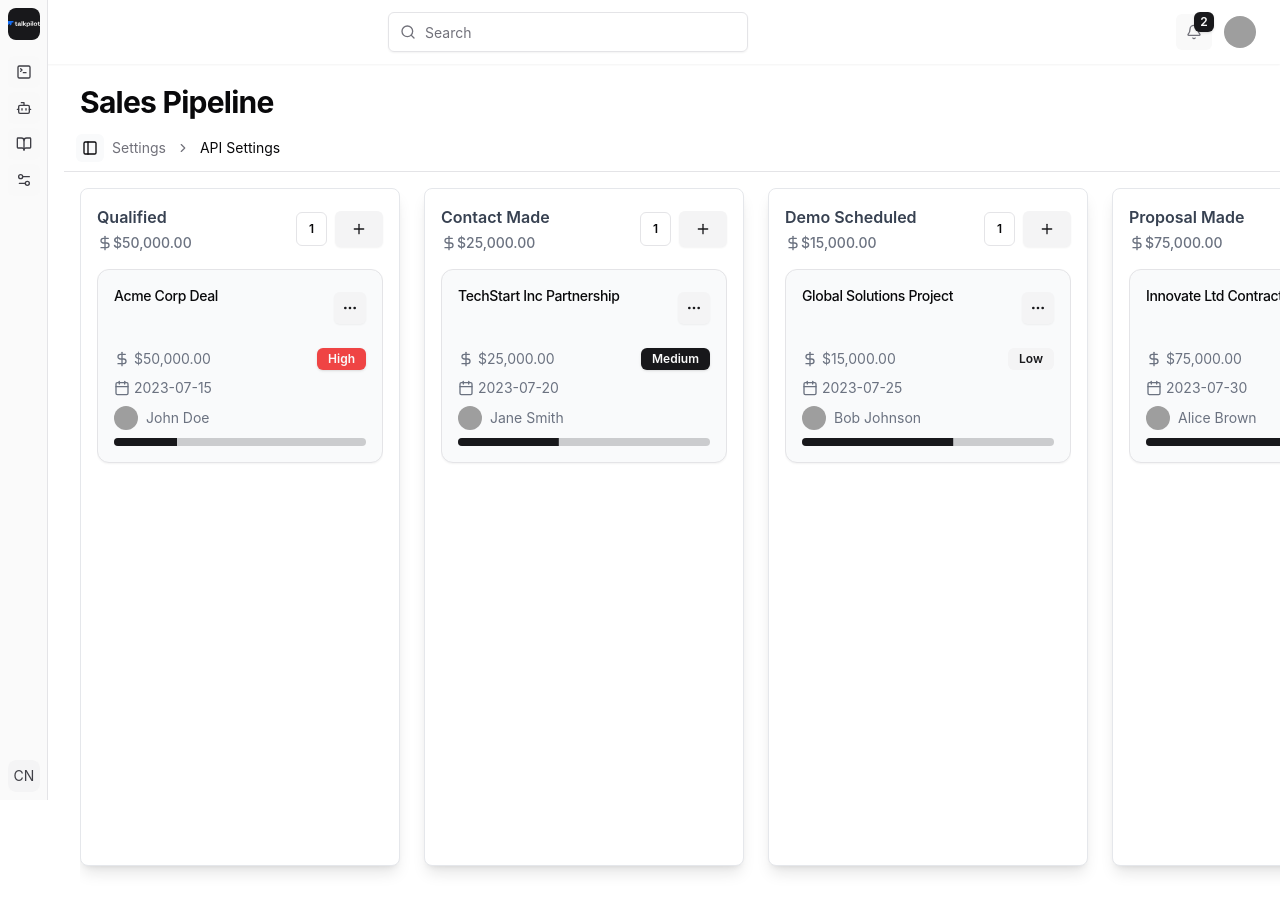
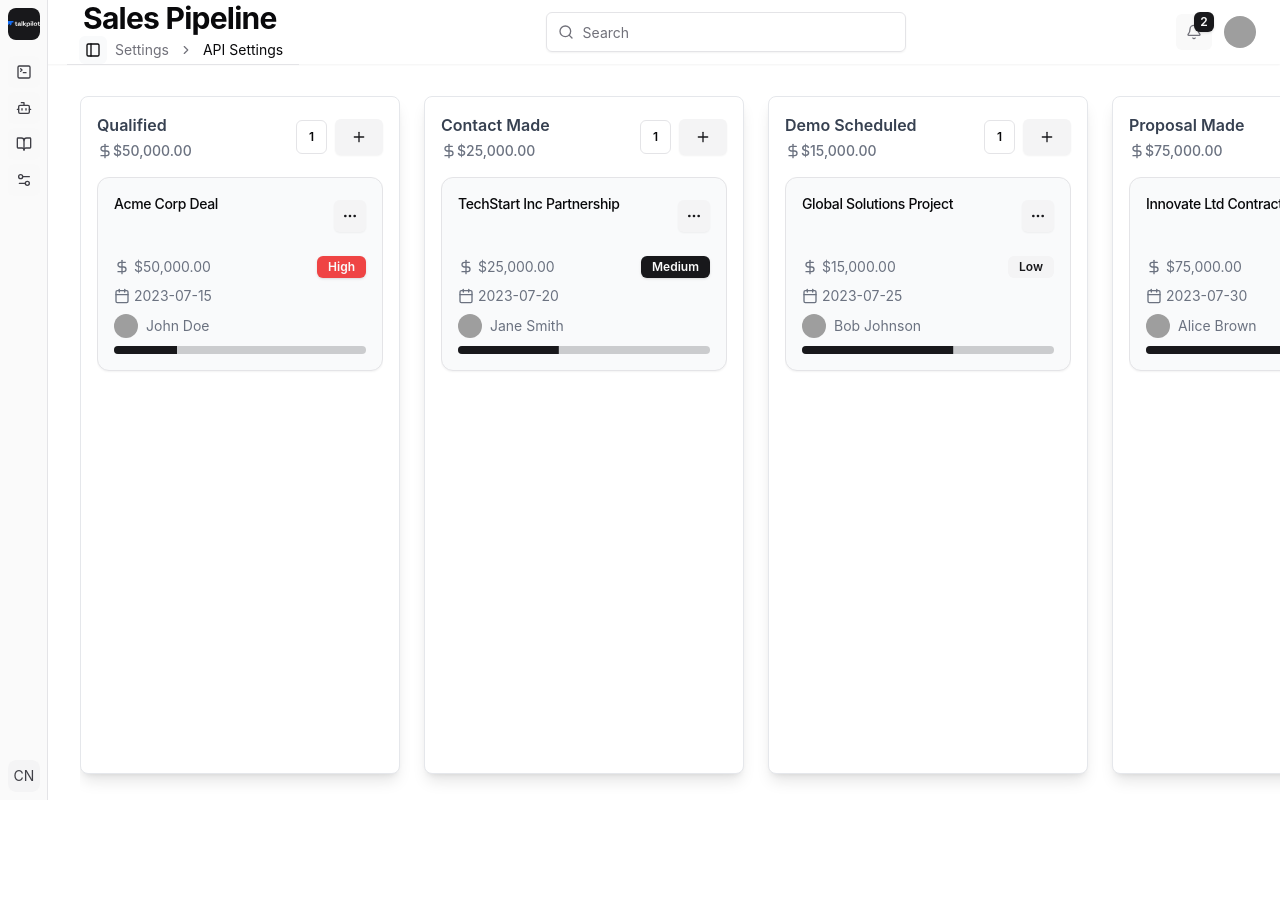
Before and after one commit to bdnaeem3/anas-client, a React (Vite) app: page /kanban in a window 1280 px wide. Shown: the top 912 px of the page. After the commit the page ends 864 px from the top, so only its background shows below. Built offline with nearby package versions, Linux system fonts and the light colour scheme; grey boxes are pictures that could not be loaded.

Commit message:
Breadcrumb moved to navbar and used Redux for managing sidebar toggle

```diff
--- a/src/actions/auth.js
+++ b/src/actions/auth.js
@@ -70,3 +70,9 @@ export const getUserSuccess = ({ userInfo }) => {
         }
     }
 }
+
+export const toggleSidebarOpen = () => {
+    return {
+        type: 'SIDEBAR_TOGGLE'
+    }
+}
--- a/src/components/ui/sidebar.jsx
+++ b/src/components/ui/sidebar.jsx
@@ -16,6 +16,8 @@ import {
   TooltipProvider,
   TooltipTrigger,
 } from "@/components/ui/tooltip"
+import { useDispatch, useSelector } from "react-redux";
+import { toggleSidebarOpen } from "@/actions/auth";
 
 const SIDEBAR_COOKIE_NAME = "sidebar_state"
 const SIDEBAR_COOKIE_MAX_AGE = 60 * 60 * 24 * 7
@@ -48,6 +50,7 @@ const SidebarProvider = React.forwardRef((
   ref
 ) => {
   const isMobile = useIsMobile()
+  const {sidebarOpen} = useSelector(state=>state.Auth)
   const [openMobile, setOpenMobile] = React.useState(false)
 
   // This is the internal state of the sidebar.
@@ -102,6 +105,10 @@ const SidebarProvider = React.forwardRef((
     setOpenMobile,
     toggleSidebar,
   }), [state, open, setOpen, isMobile, openMobile, setOpenMobile, toggleSidebar])
+
+  React.useEffect(()=> {
+    setOpen(sidebarOpen)
+  }, [sidebarOpen])
 
   return (
     (<SidebarContext.Provider value={contextValue}>
@@ -217,7 +224,8 @@ const Sidebar = React.forwardRef((
 Sidebar.displayName = "Sidebar"
 
 const SidebarTrigger = React.forwardRef(({ className, onClick, ...props }, ref) => {
-  const { toggleSidebar } = useSidebar()
+  // const { toggleSidebar } = useSidebar()
+  const dispatch = useDispatch()
 
   return (
     (<Button
@@ -227,8 +235,9 @@ const SidebarTrigger = React.forwardRef(({ className, onClick, ...props }, ref)
       size="icon"
       className={cn("h-7 w-7", className)}
       onClick={(event) => {
-        onClick?.(event)
-        toggleSidebar()
+        // onClick?.(event)
+        // toggleSidebar()
+        dispatch(toggleSidebarOpen())
       }}
       {...props}>
       <PanelLeft />
@@ -268,7 +277,7 @@ const SidebarInset = React.forwardRef(({ className, ...props }, ref) => {
     (<main
       ref={ref}
       className={cn(
-        "relative flex min-h-svh flex-1 flex-col bg-background",
+        "relative flex flex-1 flex-col bg-background",
         "peer-data-[variant=inset]:min-h-[calc(100svh-theme(spacing.4))] md:peer-data-[variant=inset]:m-2 md:peer-data-[state=collapsed]:peer-data-[variant=inset]:ml-2 md:peer-data-[variant=inset]:ml-0 md:peer-data-[variant=inset]:rounded-xl md:peer-data-[variant=inset]:shadow",
         className
       )}
--- a/src/layout/nav/Navbar.jsx
+++ b/src/layout/nav/Navbar.jsx
@@ -6,11 +6,23 @@ import { Button } from "@/components/ui/button"
 import { DropdownMenu, DropdownMenuContent, DropdownMenuItem, DropdownMenuTrigger } from "@/components/ui/dropdown-menu"
 import { Input } from "@/components/ui/input"
 import { Separator } from "@/components/ui/separator"
+import CustomBreadcrumb from "@/theme/override/Breadcrumb"
+import { useSelector } from "react-redux"
 
 export default function Navbar() {
+  const {sidebarOpen} = useSelector(state=>state.Auth)
+
   return (
-    <nav className="w-full shadow-sm">
+    <nav className="w-full shadow-sm transition-all duration-500 ease-in-out" style={{
+      paddingLeft: sidebarOpen ? 255 : 47
+     }}>
       <div className="flex h-16 items-center justify-between gap-4">
+        <div className="ml-5">
+          <CustomBreadcrumb
+            heading="Sales Pipeline"
+          />
+        </div>
+
         {/* Search container with max width to prevent overflow */}
         <div className="flex-1 flex justify-center max-w-[800px] mx-auto px-4">
           <div className="relative w-full max-w-[360px]">
--- a/src/reducers/auth.js
+++ b/src/reducers/auth.js
@@ -8,6 +8,8 @@ const INITIAL_STATE = {
     error: null,
     message: null,
     isLoading: false,
+    sidebarOpen: false,
+    sidebarWidth: null,
 };
 
 export default function auth(state = INITIAL_STATE, action) {
@@ -67,6 +69,13 @@ export default function auth(state = INITIAL_STATE, action) {
                 isAuthenticated: false
             }
         }
+        case 'SIDEBAR_TOGGLE': {
+            return {
+                ...state,
+                sidebarOpen: !state.sidebarOpen,
+            }
+        }
+
         default: {
             return state
         }
--- a/src/sections/kanban/SalesKanban.jsx
+++ b/src/sections/kanban/SalesKanban.jsx
@@ -8,7 +8,6 @@ import { ScrollArea } from "@/components/ui/scroll-area"
 import { Avatar, AvatarFallback, AvatarImage } from "@/components/ui/avatar"
 import { Progress } from "@/components/ui/progress"
 import { AddDealDialog } from "./AddDealDialog"
-import CustomBreadcrumb from "@/theme/override/Breadcrumb"
 
 const initialTasks = [
   {
@@ -155,9 +154,7 @@ export function SalesKanban({ isSidebarOpen, setIsSidebarOpen }) {
 
   return (
     <>
-      <CustomBreadcrumb
-        heading="Sales Pipeline"
-      >
+      <div className="flex flex-1 flex-col gap-4 p-4">
         <div className="h-full bg-gradient-to-br dark:from-gray-900 dark:to-gray-800 transition-all duration-500">
           <AddDealDialog isOpen={isSidebarOpen} onClose={() => setIsSidebarOpen(false)} onSave={handleAddDeal} />
 
@@ -235,7 +232,7 @@ export function SalesKanban({ isSidebarOpen, setIsSidebarOpen }) {
             </div>
           </DragDropContext>
         </div>
-      </CustomBreadcrumb>
+      </div>
     </>
   )
 }
--- a/src/theme/override/Breadcrumb.jsx
+++ b/src/theme/override/Breadcrumb.jsx
@@ -14,12 +14,12 @@ import {
     SidebarTrigger,
 } from "@/components/ui/sidebar"
 
-const CustomBreadcrumb = ({ children, heading, links }) => {
+const CustomBreadcrumb = ({ heading, links }) => {
     return (
         <div>
             <SidebarInset>
                 <header>
-                    <div className="px-4 py-4 md:py-1 flex flex-col ">
+                    <div className="px-4 flex flex-col ">
                         {/* Main content */}
                         <div className="flex justify-between md:items-center gap-4 md:flex-row flex-col">
                             <div className="space-y-2">
@@ -27,7 +27,7 @@ const CustomBreadcrumb = ({ children, heading, links }) => {
                             </div>
                         </div>
                     </div>
-                    <div className="flex px-4 h-12 md:h-14 shrink-0 items-center gap-2 transition-[width,height] ease-linear group-has-[[data-collapsible=icon]]/sidebar-wrapper:h-12 border-b border-border">
+                    <div className="flex px-4 shrink-0 items-center gap-2 transition-[width,height] ease-linear group-has-[[data-collapsible=icon]]/sidebar-wrapper:h-12 border-b border-border">
                         <SidebarTrigger className="-ml-1 bg-gray-50" />
                         {/* <Separator orientation="vertical" className="mr-2 h-4" /> */}
                         <Breadcrumb>
@@ -44,9 +44,6 @@ const CustomBreadcrumb = ({ children, heading, links }) => {
                         </Breadcrumb>
                     </div>
                 </header>
-                <div className="flex flex-1 flex-col gap-4 p-4">
-                    {children}
-                </div>
             </SidebarInset>
         </div>
     )
```
